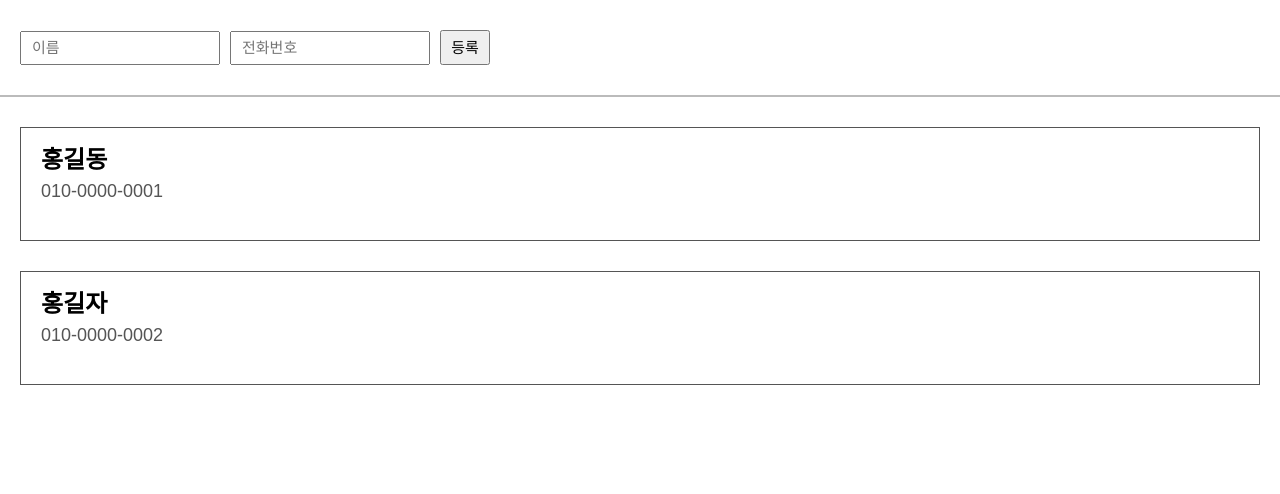
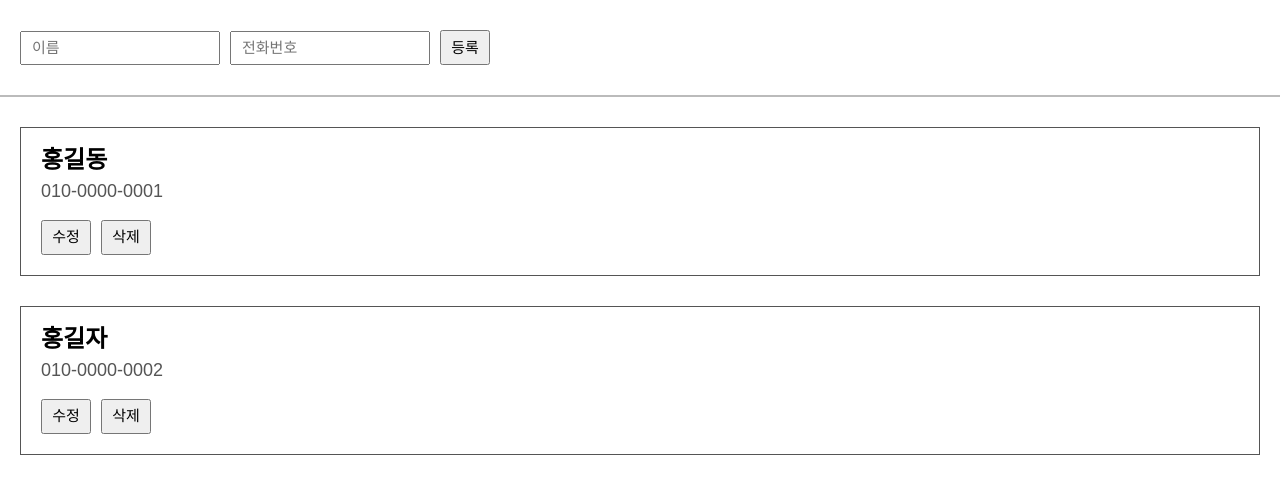
Before and after one commit to suyeon-hong/phone-book, a React (Create React App) app: page / in a window 1280 px wide. Shown: the top 494 px of the page. Built offline with nearby package versions, Linux system fonts and the light colour scheme; the HTML template or start-up script is replaced by a standard one.

Commit message:
:sparkles: 수정, 삭제 기능 구현
See issues: #4

```diff
--- a/src/App.js
+++ b/src/App.js
@@ -37,11 +37,19 @@ const App = () => {
     currentId.current += 1;
   }
 
+  const onRemove = (id) => {
+    setList(list => list.filter(li => li.id !== id))
+  }
+
+  const onUpdate = (id, data) => {
+    setList(list => list.map(li => li.id === id ? { ...li, ...data } : li))
+  }
+
   const { name, number } = userInput
   return (
     <>
       <UserForm onChange={onChange} onSubmit={onSubmit} name={name} number={number} />
-      <ListBox list={list} />
+      <ListBox list={list} onRemove={onRemove} onUpdate={onUpdate} />
     </>
   )
 }
--- a/src/components/ListBox.jsx
+++ b/src/components/ListBox.jsx
@@ -1,20 +1,66 @@
-import React from 'react';
+import React, { useState } from 'react';
 import * as S from './Style';
 
-const ListBox = ({ list }) => {
+const List = ({ info, onRemove, onUpdate }) => {
+  const [editing, setEditing] = useState(false);
+  const [input, setInput] = useState({
+    name: '',
+    number: '',
+  });
+  const clickHandler = () => {
+    if (editing) {
+      setEditing(!editing);
+      onUpdate(info.id, input);
+    } else {
+      setEditing(!editing);
+      setInput({
+        name: info.name,
+        number: info.number,
+      });
+    }
+  };
+  const changeHandler = (e) => {
+    const { name, value } = e.target;
+    setInput({ ...input, [name]: value });
+  };
   return (
+    <S.Li key={info.id}>
+      {editing ? (
         <>
+          <S.Input
+            name="name"
+            onChange={changeHandler}
+            placeholder="이름"
+            value={input.name}
+          />
+          <S.Input
+            name="number"
+            onChange={changeHandler}
+            placeholder="전화번호"
+            value={input.number}
+          />
+        </>
+      ) : (
+        <>
+          <S.Name>{info.name}</S.Name>
+          <S.Number>{info.number}</S.Number>
+        </>
+      )}
+      <S.Button onClick={clickHandler}>수정</S.Button>
+      <S.Button onClick={() => onRemove(info.id)}>삭제</S.Button>
+    </S.Li>
+  );
+};
+
+const ListBox = ({ list, onRemove, onUpdate }) => {
+  return (
     <ul>
       {list.map((li) => {
         return (
-            <S.Li key={li.id}>
-              <S.Name>{li.name}</S.Name>
-              <S.Number>{li.number}</S.Number>
-            </S.Li>
+          <List key={li.id} info={li} onRemove={onRemove} onUpdate={onUpdate} />
         );
       })}
     </ul>
-    </>
   );
 };
 
--- a/src/components/UserForm.jsx
+++ b/src/components/UserForm.jsx
@@ -6,10 +6,10 @@ export default function UserForm({ name, number, onChange, onSubmit }) {
   return (
     <>
       <S.UserInputBlock>
-        <form onSubmit={(e) => onSubmit(e)}>
+        <form onSubmit={onSubmit}>
           <S.Input
             name="name"
-            onChange={(e) => onChange(e)}
+            onChange={onChange}
             placeholder="이름"
             value={name}
           />
```
Lines whose indentation alone changed are shown as unchanged.
